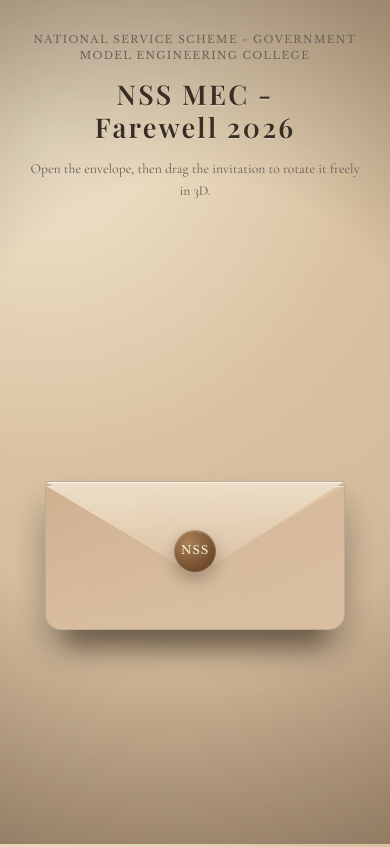
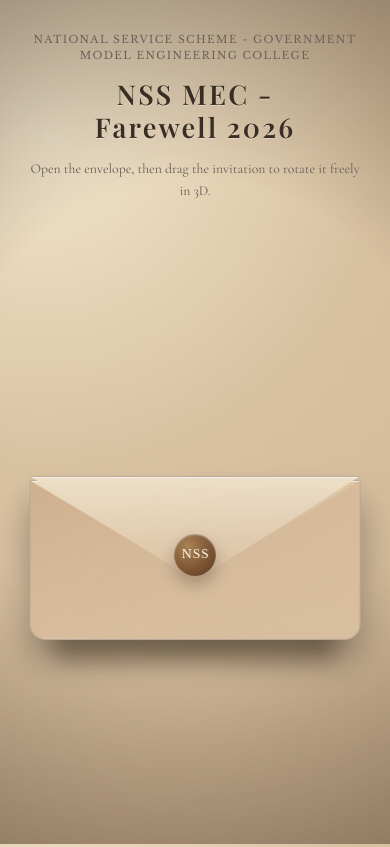
Before and after one commit to HashimCodeDev/farewell-card, a Next.js app: page / in a window 390 px wide. Built offline with nearby package versions, Linux system fonts and the light colour scheme.

Commit message:
Increase max-width of envelope-stage to 520px and adjust envelope-shell width for improved layout

```diff
--- a/app/globals.css
+++ b/app/globals.css
@@ -463,9 +463,13 @@
 
   .envelope-stage {
     width: 100%;
-    max-width: 460px;
+    max-width: 520px;
     min-height: clamp(430px, 70vh, 620px);
     padding-top: clamp(1rem, 4vw, 1.6rem);
+  }
+
+  .envelope-shell {
+    width: min(88vw, 460px);
   }
 
   .card-stage-wrap {
```
